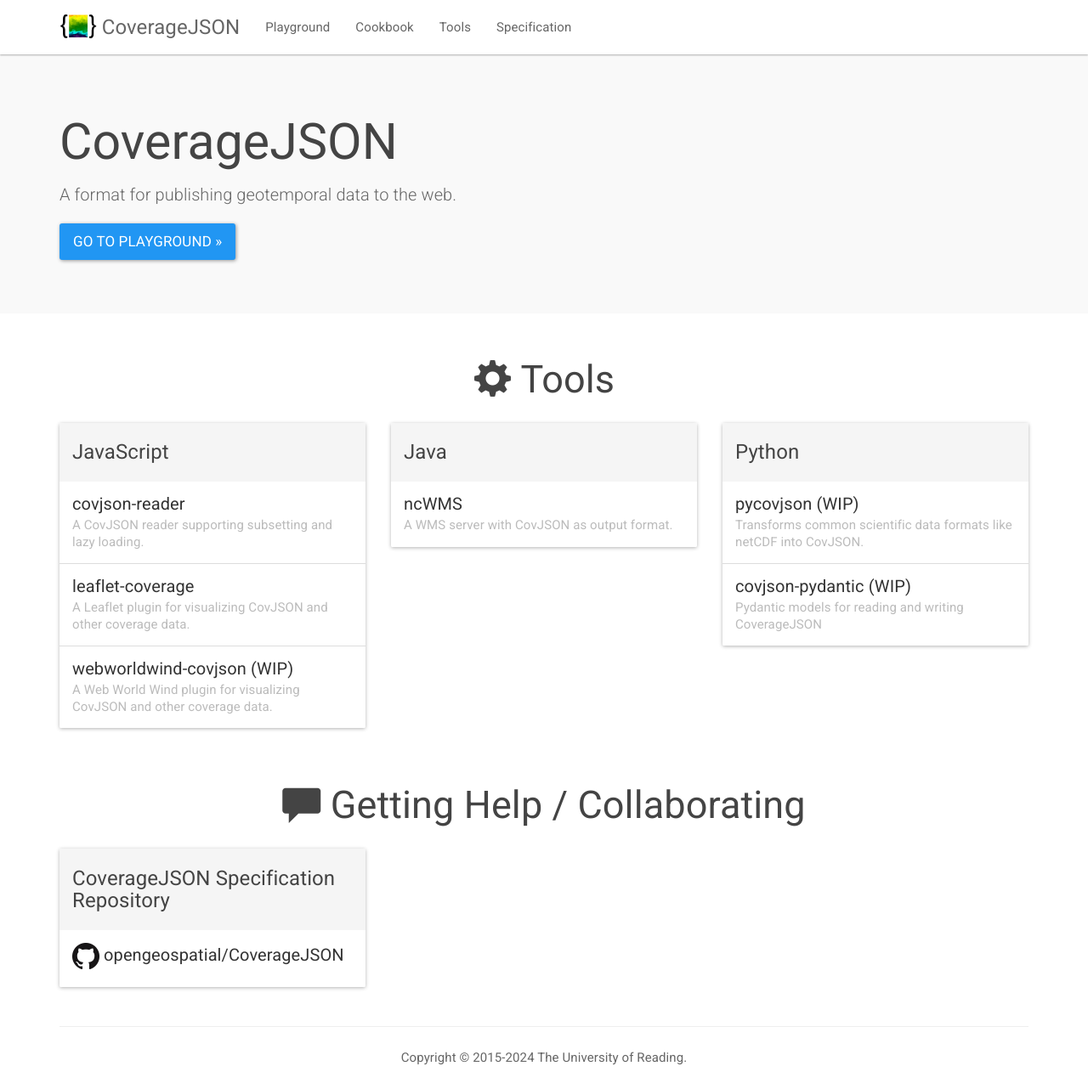
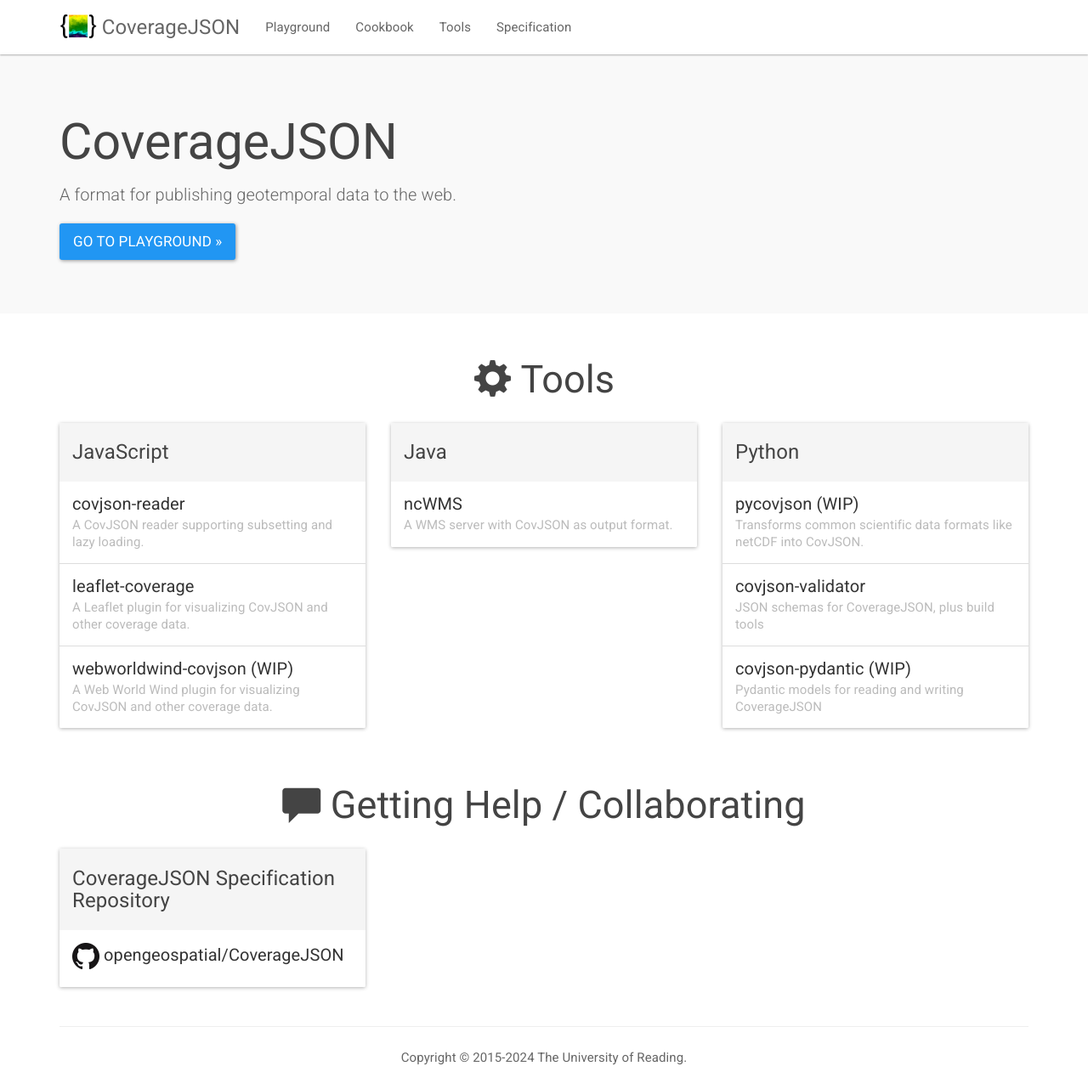
Before and after one commit to covjson/covjson.github.io, a Jekyll site: the page built from index.html, in a window 1280 px wide and 1275 px high. Shown: the whole window at 85% size. Built offline with Jekyll 4.4.1, drawn with Linux system fonts in a browser that asks for light colours; nearby versions of some CDN libraries.

Commit message:
Added covjson-validator to tools list

```diff
--- a/_data/tools.yaml
+++ b/_data/tools.yaml
@@ -21,6 +21,10 @@
     url: https://github.com/Reading-eScience-Centre/pycovjson
     description: Transforms common scientific data formats like netCDF into CovJSON.
 
+  - name: covjson-validator
+    url: https://github.com/covjson/covjson-validator
+    description: JSON schemas for CoverageJSON, plus build tools
+
   - name: covjson-pydantic (WIP)
     url: https://github.com/KNMI/covjson-pydantic
     description: Pydantic models for reading and writing CoverageJSON
```
